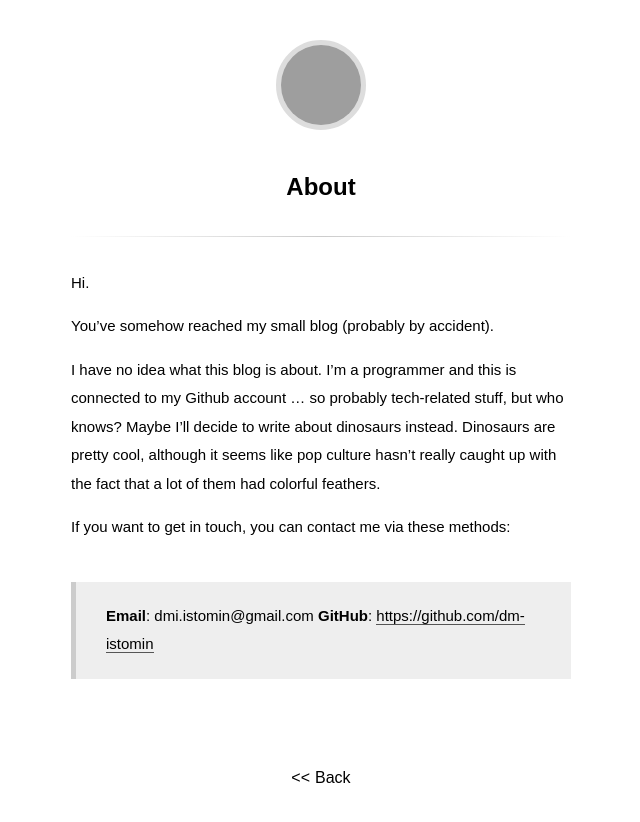
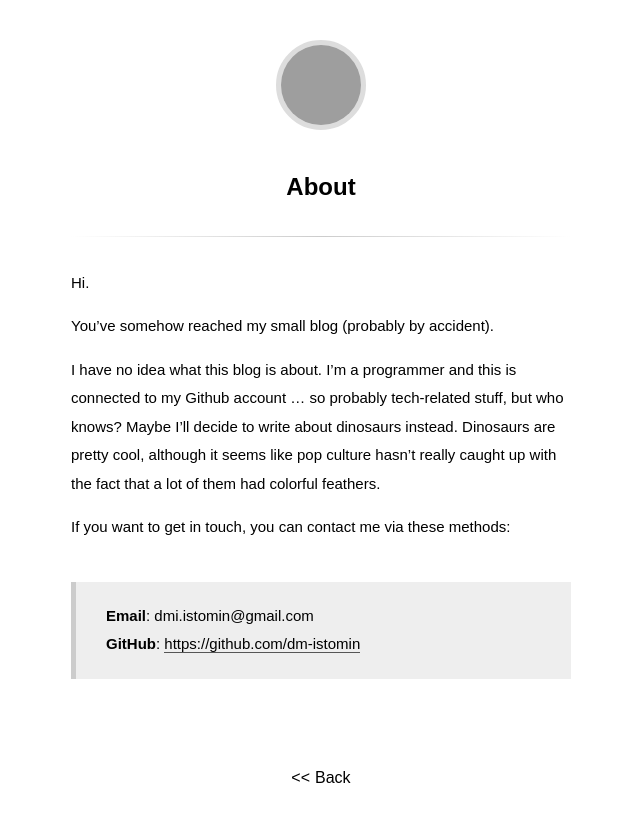
Before and after one commit to dm-istomin/dm-istomin.github.io, a Jekyll site: the page built from about.md, in a window 1280 px wide. Shown: the top 822 px of the page, without its empty margins (319-959 px from the left). Built offline with Jekyll 4.4.1, drawn with Linux system fonts in a browser that asks for light colours; some web fonts are replaced; grey boxes are pictures that could not be loaded.

```diff
--- a/about.md
+++ b/about.md
@@ -11,5 +11,5 @@ I have no idea what this blog is about. I'm a programmer and this is connected t
 
 If you want to get in touch, you can contact me via these methods:
 
-> __Email__: dmi.istomin@gmail.com
+> __Email__: dmi.istomin@gmail.com<br>
 > __GitHub__: [https://github.com/dm-istomin](https://github.com/dm-istomin)
```
